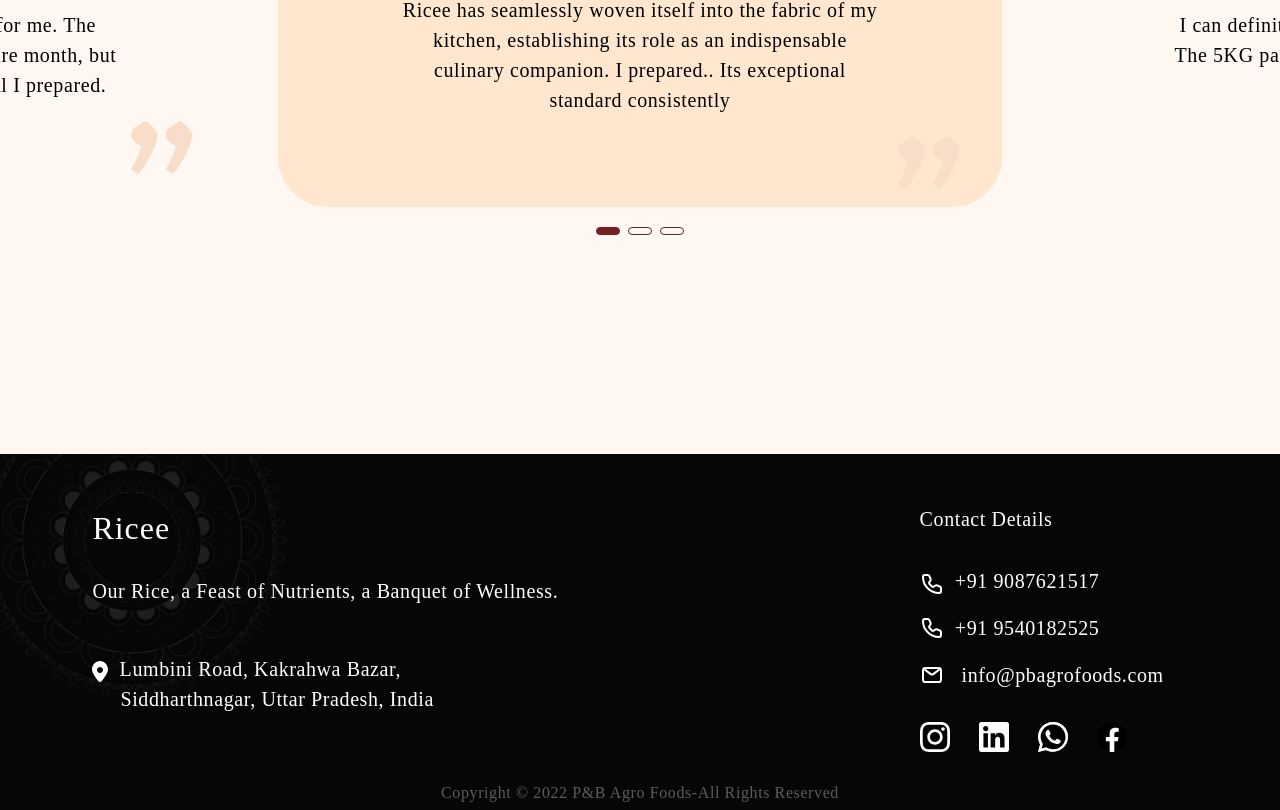
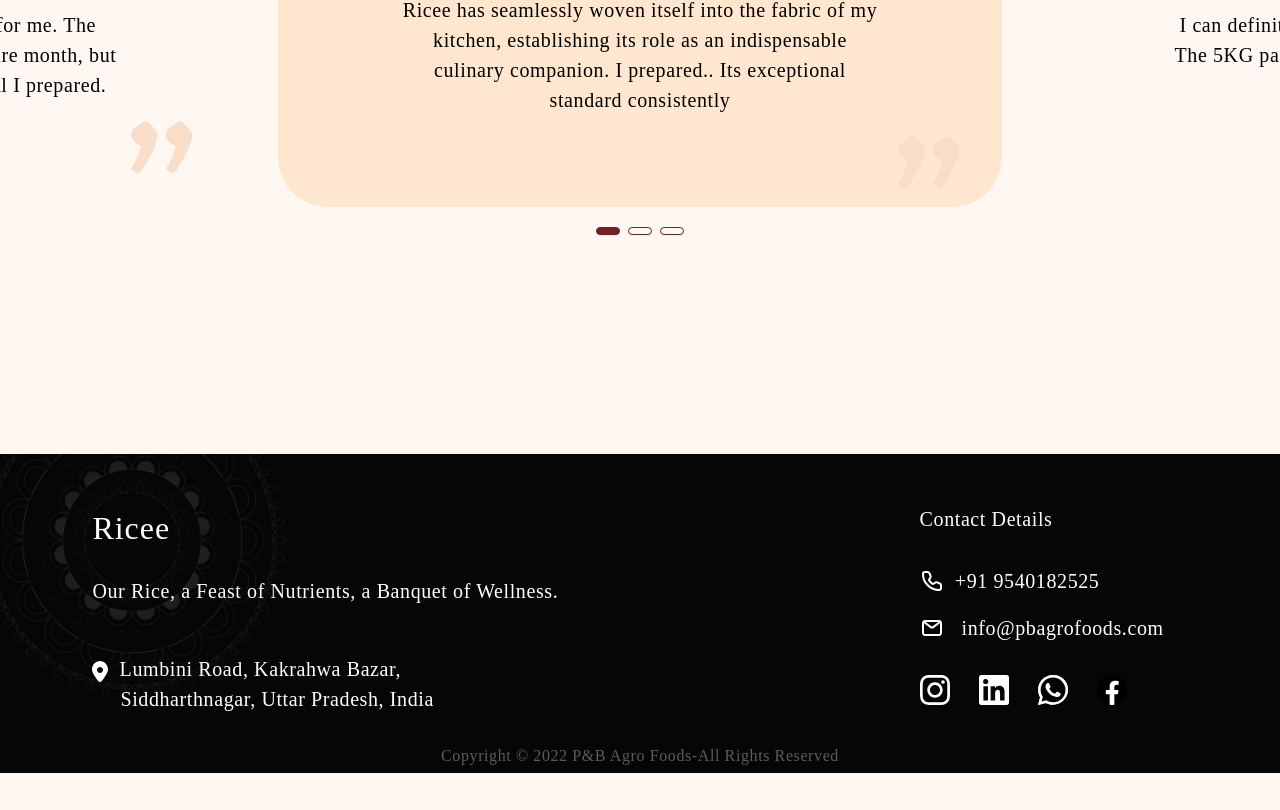
Before and after one commit to abhinandnn/ricee, a Next.js app: page / in a window 1280 px wide. Shown: the part 4171-4981 px from the top of the page. After the commit the page ends 4944 px from the top, so only its background shows below. Built offline with nearby package versions, Linux system fonts and the light colour scheme.

Commit message:
add whatsapp now button

```diff
--- a/package.json
+++ b/package.json
@@ -10,9 +10,11 @@
   },
   "dependencies": {
     "next": "14.0.4",
+    "next-share": "^0.27.0",
     "react": "^18",
     "react-dom": "^18",
-    "react-scroll": "^1.9.0"
+    "react-scroll": "^1.9.0",
+    "react-whatsapp": "^0.3.0"
   },
   "devDependencies": {
     "autoprefixer": "^10.0.1",
--- a/src/components/footer.jsx
+++ b/src/components/footer.jsx
@@ -1,34 +1,35 @@
 import React from "react";
+
 
 const Footer = () => {
   return (
-
-    <div id="location" className=" relative flex justify-between mt-[24.3vh] mob1:mt-[17.9vh] w-[100vw]  bg-[#060606] text-[#FFF] pt-[6.3vh] pr-[9.09vw] pl-[7.22VW] text-[1.25rem] font-gd font-[400] leading-[30px] tracking-[0.6px] not-italic overflow-hidden  whitespace-nowrap  md:flex-col md:gap-[80px] pb-[7.3vh]  mob1:text-[16px]">
-
-
-
+    <div
+      id="location"
+      className=" relative flex justify-between mt-[24.3vh] mob1:mt-[17.9vh] w-[100vw]  bg-[#060606] text-[#FFF] pt-[6.3vh] pr-[9.09vw] pl-[7.22VW] text-[1.25rem] font-gd font-[400] leading-[30px] tracking-[0.6px] not-italic overflow-hidden  whitespace-nowrap  md:flex-col md:gap-[80px] pb-[7.3vh]  mob1:text-[16px]"
+    >
       <div className=" flex flex-col gap-[48px] ">
         <div className=" flex flex-col gap-[24px]">
           <div className=" text-[2rem] leading-[48px] tracking-[0.96px] mob1:text-[28px]">
             Ricee
           </div>
-          <div>Our Rice, a Feast of Nutrients, <span className=" md1:block">a Banquet of Wellness.</span> </div>
+          <div>
+            Our Rice, a Feast of Nutrients,{" "}
+            <span className=" md1:block">a Banquet of Wellness.</span>{" "}
+          </div>
         </div>
         <div className=" flex flex-col gap-[12px]">
           <div>
             <img className=" inline" src="Location.svg" />
-            &nbsp;&nbsp;Lumbini Road, Kakrahwa Bazar, <span className=" block">&nbsp;&nbsp;&nbsp;&nbsp; Siddharthnagar, Uttar Pradesh, India</span>
+            &nbsp;&nbsp;Lumbini Road, Kakrahwa Bazar,{" "}
+            <span className=" block">
+              &nbsp;&nbsp;&nbsp;&nbsp; Siddharthnagar, Uttar Pradesh, India
+            </span>
           </div>
-
         </div>
       </div>
       <div className=" flex flex-col gap-[32px] ">
         <div className=" mob1: text-[20px]">Contact Details</div>
         <div className=" flex flex-col gap-[2.1vh]">
-          <div className=" whitespace-nowrap">
-            <img className=" inline" src="Phone.svg" />
-            &nbsp;&nbsp;+91 9087621517
-          </div>
           <div className=" whitespace-nowrap flex">
             <img className=" inline" src="Phone.svg" />
             &nbsp;&nbsp;+91 9540182525
@@ -46,11 +47,15 @@ const Footer = () => {
         </div>
       </div>
       <div className="bgHold relative">
-        <img className="absolute mini:left-[-7rem] mob:left-[-5.5rem] sm:left-[-20%] md:left-[-14%] xl:left-[-6%]" src="rangoli.png" />
+        <img
+          className="absolute mini:left-[-7rem] mob:left-[-5.5rem] sm:left-[-20%] md:left-[-14%] xl:left-[-6%]"
+          src="rangoli.png"
+        />
       </div>
-      <div className=" absolute bottom-[2px] left-[50%] translate-x-[-50%] text-[1rem] text-[#5d5c5c] mob:text-[0.7rem]">Copyright &copy; 2022 P&B Agro Foods-All Rights Reserved</div>
+      <div className=" absolute bottom-[2px] left-[50%] translate-x-[-50%] text-[1rem] text-[#5d5c5c] mob:text-[0.7rem]">
+        Copyright &copy; 2022 P&B Agro Foods-All Rights Reserved
       </div>
-
+    </div>
   );
 };
 
--- a/src/components/share.jsx
+++ b/src/components/share.jsx
@@ -1,5 +1,6 @@
+"use client"
 import React from "react";
-
+import ReactWhatsapp from 'react-whatsapp';
 const Share = () => {
   return (
     <div className="relative w-[100vw] pb-[12.56vh] border-t-[1px] border-b-[1px] border-solid border-[#744150] bg-[#FFE6CE] pl-[7.43vw] pt-[10.2vh] md:pt-[5.89vh] md:pl-[4.44vw] md:pb-[6.9vh]  overflow-hidden " >
@@ -7,10 +8,11 @@ const Share = () => {
  <img src="handss.png " className=" absolute top-[50%] translate-y-[-50%] right-0   md1:w-[63.3vw] mob:right-[-5vw] mob:w-[217px]" />
       <div className=" w-[52.08vw] flex flex-col gap-[4.2vh] md:w-[66vw]">
         <div className=" font-gd text-[3rem] not-italic font-[400] leading-[61.44px] text-[#0F0D0A] mob1:text-[2rem] mob1:leading-[40.96px] z-10 ">Connect now with our experts for business enquiries</div>
-        <button className="z-10 text-[#FFF] transition-hover duration-300 hover:bg-white hover:text-mar border border-mar w-[10.75rem] h-[3.6875rem]  mob:h-[56px] mob:w-[10rem] mob:gap-[8px]   rounded-[12px] bg-[#762023] flex justify-center items-center gap-[12px]">
+        <button onClick={()=>typeof window !== 'undefined'?window.open('https://web.whatsapp.com://send?text=WhatsApp now to order products'):null} className="z-10 text-[#FFF] transition-hover duration-300 hover:bg-white hover:text-mar border border-mar w-[10.75rem] h-[3.6875rem]  mob:h-[56px] mob:w-[10rem] mob:gap-[8px]   rounded-[12px] bg-[#762023] flex justify-center items-center gap-[12px]">
             <img src="logo.svg"></img>
             <div className="btn  font-[400] font-gd leading-[19.2px] tracking-[0.48px] not-italic text-[1rem] cursor-pointer whitespace-nowrap">Whatsapp Now</div>
         </button>
+
       </div>
     </div>
   );
```
Also changed, not shown: 1 other file (tests, documents, lock files or other folders).
